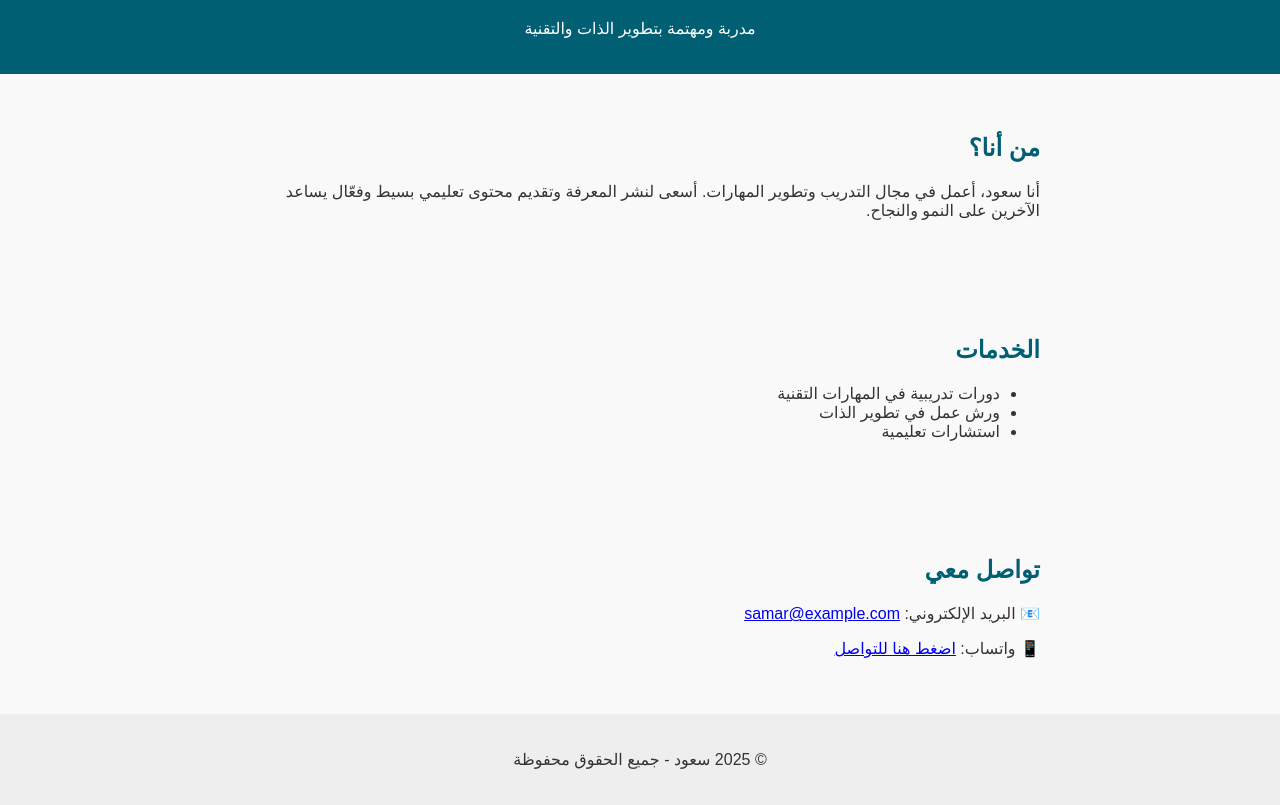
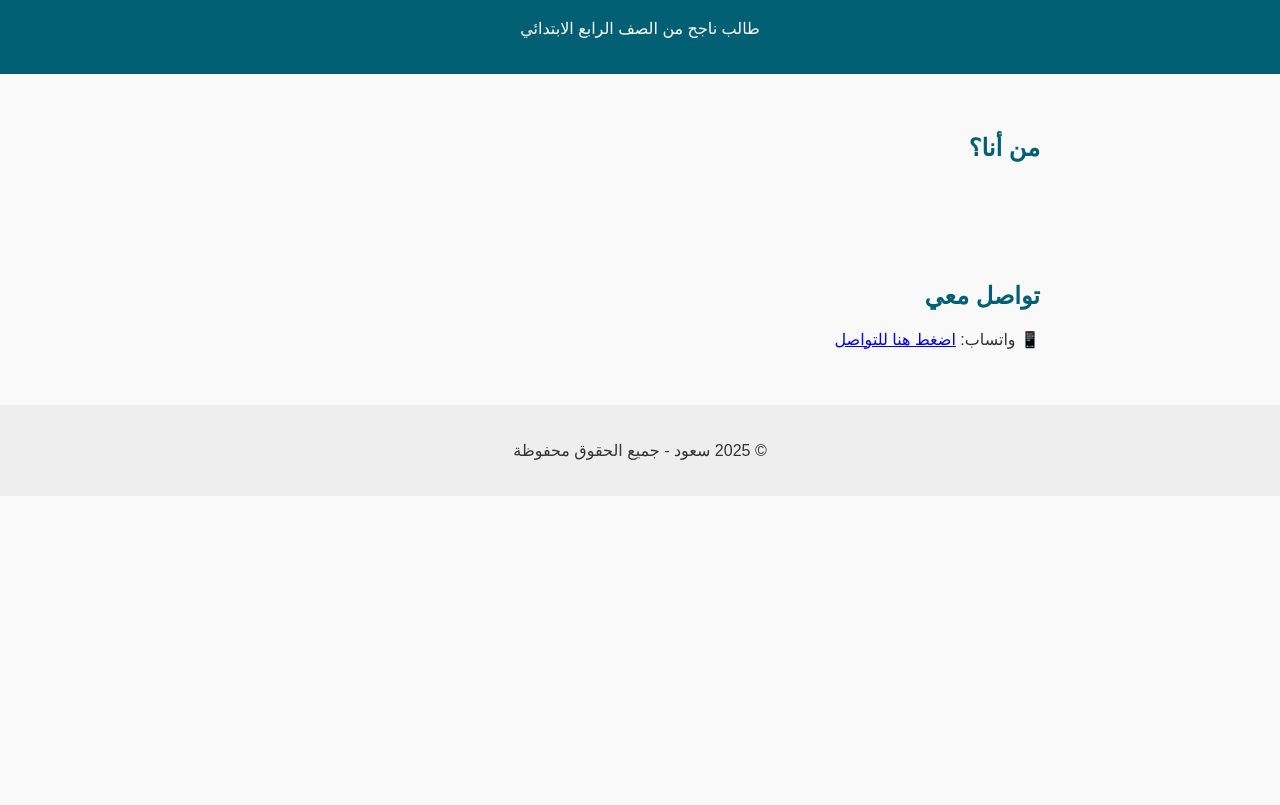
Before and after one commit to SO505-f/HTML-css-training-site, a plain HTML site: page index.html in a window 1280 px wide. Shown: the part 82-887 px from the top of the page. After the commit the page ends 800 px from the top, so only its background shows below. Drawn offline with Linux system fonts and the light colour scheme.

Commit message:
Update index.html

```diff
--- a/index.html
+++ b/index.html
@@ -9,26 +9,17 @@
 <body>
   <header>
     <h1>أهلاً، أنا سعود</h1>
-    <p>مدربة ومهتمة بتطوير الذات والتقنية</p>
+    <p>طالب ناجح من الصف الرابع الابتدائي</p>
   </header>
 
   <section class="about">
-    <h2>من أنا؟</h2>
-    <p>أنا سعود، أعمل في مجال التدريب وتطوير المهارات. أسعى لنشر المعرفة وتقديم محتوى تعليمي بسيط وفعّال يساعد الآخرين على النمو والنجاح.</p>
+    <h2> من أنا؟</h2اهدافي.</p>
   </section>
 
-  <section class="services">
-    <h2>الخدمات</h2>
-    <ul>
-      <li>دورات تدريبية في المهارات التقنية</li>
-      <li>ورش عمل في تطوير الذات</li>
-      <li>استشارات تعليمية</li>
-    </ul>
-  </section>
 
   <section class="contact">
     <h2>تواصل معي</h2>
-    <p>📧 البريد الإلكتروني: <a href="mailto:samar@example.com">samar@example.com</a></p>
+
     <p>📱 واتساب: <a href="https://wa.me/966548951655" target="_blank">اضغط هنا للتواصل</a></p>
   </section>
 
```
